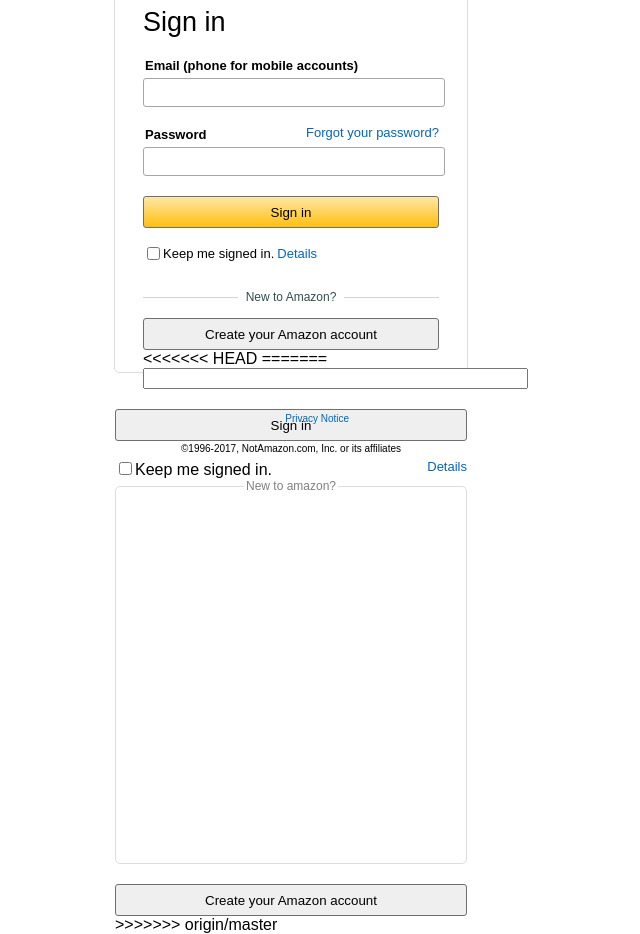
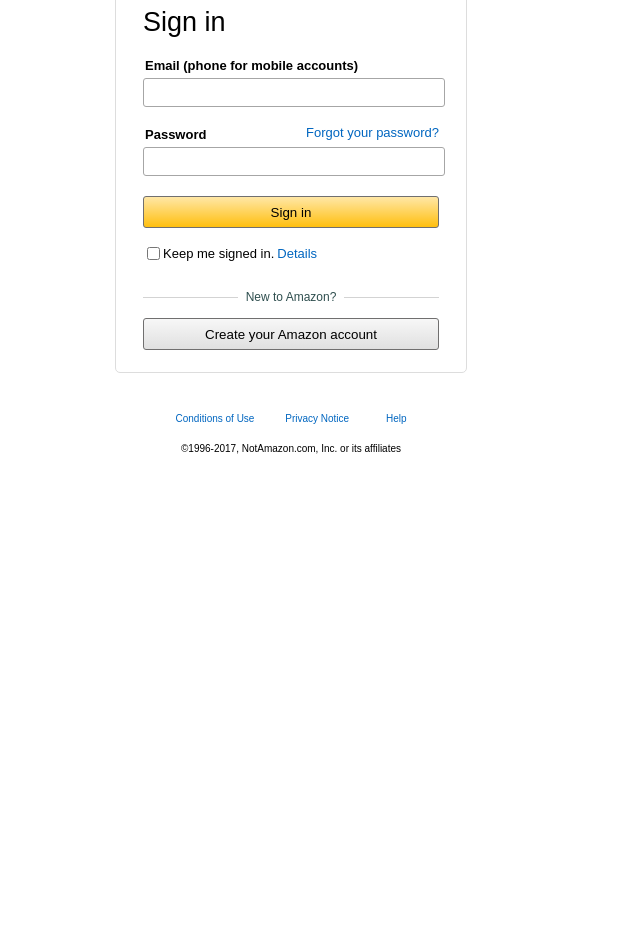
Before and after one commit to celloalex/Amazon-Sign-In-Mock-Site, a plain HTML site: page index.html in a window 1280 px wide. Shown: the part 75-1009 px from the top of the page, without its empty margins (349-989 px from the left). After the commit the page ends 800 px from the top, so only its background shows below. Drawn offline with Linux system fonts and the light colour scheme.

Commit message:
Failed early push. This commit has been fixed.

```diff
--- a/index.html
+++ b/index.html
@@ -39,24 +39,6 @@
                 <div>
                     <button class="button-create">Create your Amazon account </button>
                 </div>
-<<<<<<< HEAD
-=======
-                <input type= password name="password" size="45" maxlength="60">
-            </div>
-            <div class="button-center">
-                <button class="button">Sign in </button>
-            </div>
-            <br />
-            <input type="checkbox" name="signedIn" value="Keep me signed in." />Keep me signed in.
-                <a href="#" id="inline">Details</a>
-            <fieldset class="fieldset">
-                <legend>
-                    New to amazon?
-                </legend>
-            </fieldset>
-            <div class="button-center">
-                <button class="button-bottem">Create your Amazon account </button>
->>>>>>> origin/master
             </div>
         </fieldset>
     </body>
--- a/main.css
+++ b/main.css
@@ -78,12 +78,7 @@ a:hover{
 
 /*When user clicks on input elements*/
 input:focus{
-<<<<<<< HEAD
     box-shadow: 0px 0px 11px orange ;
-=======
-    box-shadow: 0px 0px 12px orange ;
-    border-color: orange;
->>>>>>> origin/master
 }
 
 /*Attributes for buttons*/
@@ -147,30 +142,10 @@ button{
     color: darkslategray;
 }
 
-<<<<<<< HEAD
 /*Styles the button color*/
 .button-create{
     background: linear-gradient(#f7f7f7, #e0e0e0)
 }
-=======
-.fieldset{
-    height: 0px;
-    margin-top: 20px;
-    margin-bottom: 10px;
-    border-radius: 0px;
-    border-left-color: white;
-    border-right-color: white;
-    border-bottom-color: white;
-}
-
-legend{
-    text-align: center;
-    color: grey;
-    font-size: 12px;
-
-}
-
->>>>>>> origin/master
 
 /*Gets rid of bullet points for list elements*/
 footer>ul>li{
```
